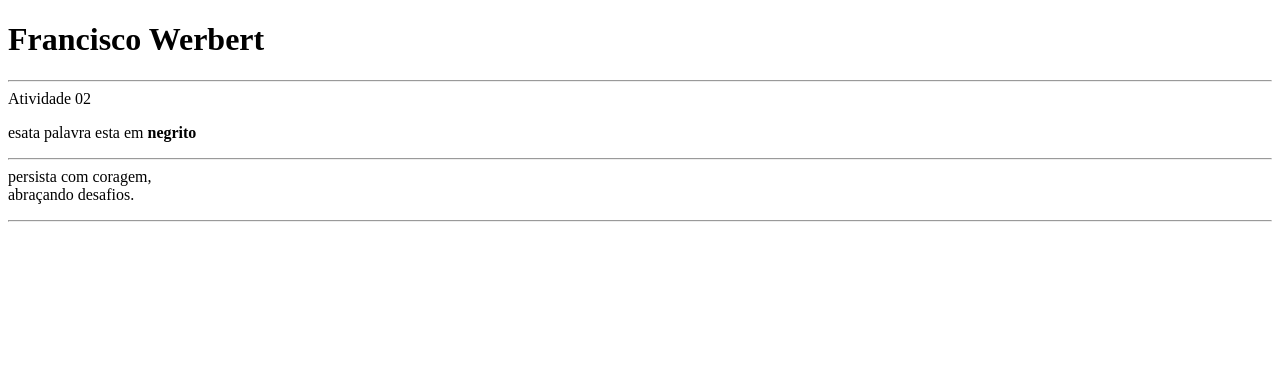
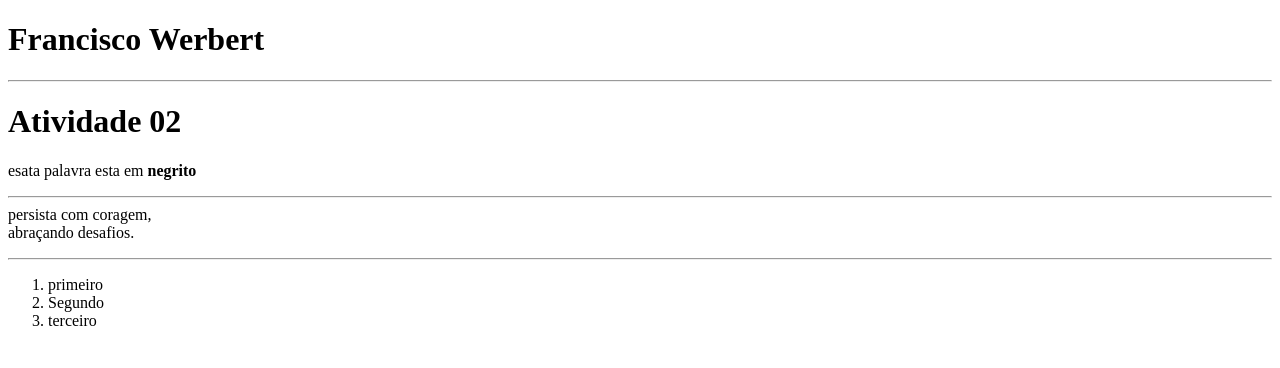
Before and after one commit to werbert244/meusite, a plain HTML site: page index.html in a window 1280 px wide. Drawn offline with Linux system fonts and the light colour scheme.

Commit message:
Update index.html

```diff
--- a/index.html
+++ b/index.html
@@ -7,7 +7,7 @@
   <body>
     <h1>Francisco Werbert</h1>
     <hr/>
-    </h1>Atividade 02 </h1>
+    <h1>Atividade 02 </h1>
     <p>
       esata palavra esta em <b> negrito </b>
       <hr/>
@@ -15,6 +15,18 @@
       abraçando desafios.
     </p>
     <hr/>
+    <ol>
+      <li>primeiro</li>
+      <li> Segundo </li>
+      <li> terceiro </li>
+    </ol>
+
+
+
+
+
+    <img src=""></img
+
   </body>
 
 </html>
```
